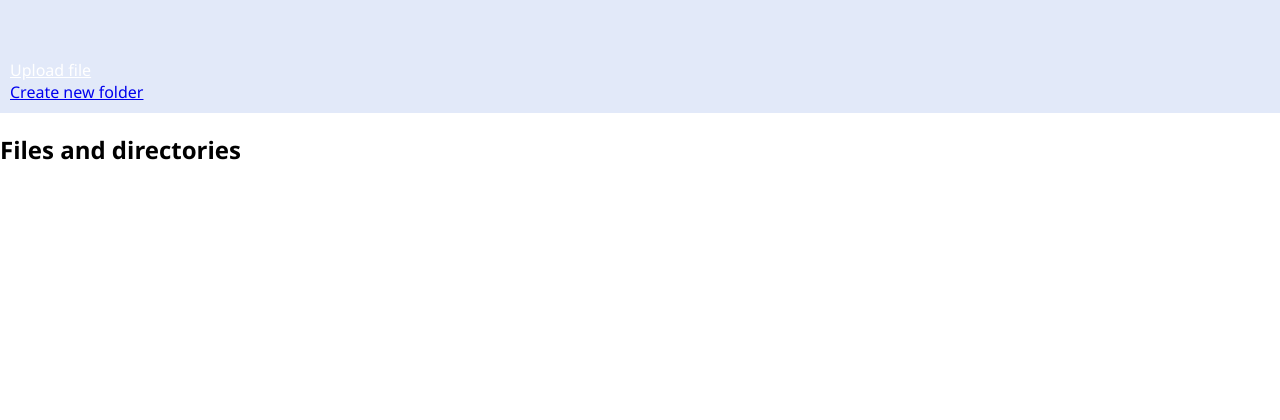
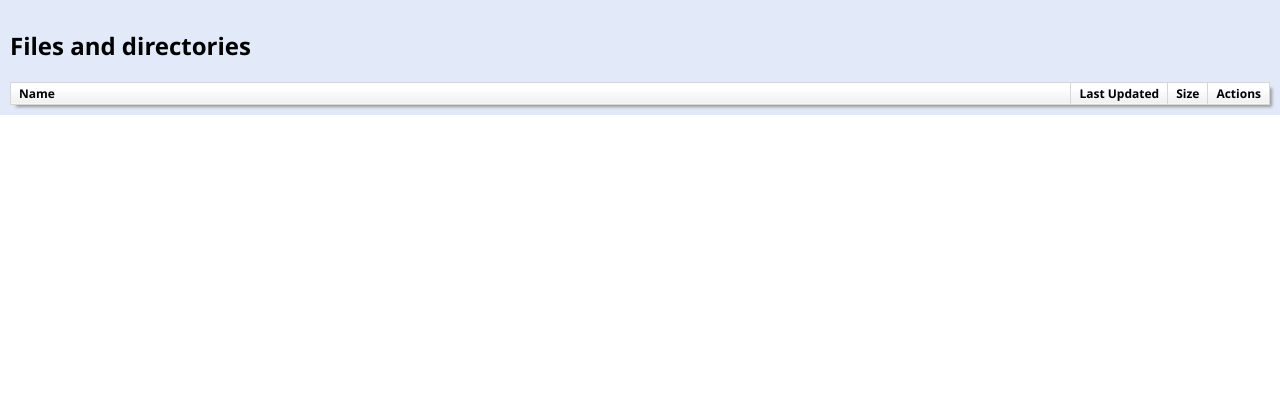
Before and after one commit to Rodrigo3441/expie, a Python web app: template src/lan_file_manager/frontend/templates/index.html in a window 1280 px wide. Shown: the part 131-551 px from the top of the page. Run offline with Jinja, Linux system fonts and the light colour scheme; the template is opened without the code that fills it, so the values that code supplies are empty.

Commit message:
feat: Refactor HTML structure for improved layout and dialog functionality

```diff
--- a/src/lan_file_manager/frontend/templates/index.html
+++ b/src/lan_file_manager/frontend/templates/index.html
@@ -5,48 +5,81 @@
     <meta name="viewport" content="width=device-width, initial-scale=1.0">
     <title>Document</title>
     <link rel="stylesheet" href="/static/css/style.css">
+    <link rel="stylesheet" href="/static/css/7.css">
+
 </head>
 <body>
-    <header id="main_header">
-        <h1>LAN File Manager</h1>
-    </header>
-
-    <section id="second_header">
+    <div id="main_header">
+        <div>
+            <p class="main_title">Expie File Server</p>
             <div id="upload_section">
-            <a href="#" id="upload_resource_btn">Upload file</a>
+                <a href="#" id="upload_resource_btn">Upload file</a> |
+                <a href="#" id="create_dir_btn">Create new folder</a>
+            </div>
         </div>
 
-        <div id="create_dir_section">
-            <a href="#" id="create_dir_btn">Create new folder</a>
+
+        <form id="search_form">
+            <div id="searchbox" class="searchbox" bis_skin_checked="1">
+                <input id="search_area" type="search" placeholder="Search do not work!">
+                <button aria-label="search" type="submit"></button>
             </div>
-    </section>
+        </form>
+    </div>
 
+    <div id="second_header">
         <main>
             <dialog id="action_dialog">
+                <div class="window active" id="action_dialog_window">
+                    <div class="title-bar">
+                        <div class="title-bar-text" id="dialog_title"></div>
+                            <div class="title-bar-controls">
+                                <button aria-label="Close" id="close_button"></button>
+                            </div>
+                    </div>
+                    <div class="window-body has-space">
                         <form id="dialog_form">
-                <h2 id="dialog_title"></h2>
 
                             <div id="dialog_error" hidden></div>
 
-                <div id="upload_file_list"></div>
+                            <div class="has-scrollbar" id="upload_file_list" ></div>
 
                             <div id="dialog_content"></div>
 
                             <div id="dialog_actions">
                                 <button type="button" id="dialog_cancel">Cancel</button>
-                    <button type="submit" id="dialog_confirm">Confirm</button>
+                                <button type="submit" id="dialog_confirm" class="default">Confirm</button>
                             </div>
                         </form>
+                    </div>
+                </div>
             </dialog>
 
             <section id="directory_content">
                 <h2>Files and directories</h2>
+                <table class="has-shadow" id="file_table">
+                    <colgroup>
+                        <col class="name_column">
+                        <col class="date_column">
+                        <col class="size_column">
+                        <col class="actions_column">
+                    </colgroup>
+                    <thead id="table_head">
+                        <tr>
+                            <th><b>Name</b></th>
+                            <th><b>Last Updated</b></th>
+                            <th><b>Size</b></th>
+                            <th><b>Actions</b></th>
+                        </tr>
+                    </thead>
 
-            <div id="file_list">
+                    <tbody id="file_list">
                         <!-- Directory contents will be rendered here -->
-            </div>
+                    </tbody>
+                </table>
             </section>
         </main>
+    </div>
 
     <input type="file" id="file_input" multiple hidden>
     <input type="file" id="folder_input" webkitdirectory multiple hidden>
```
Lines whose indentation alone changed are shown as unchanged.
